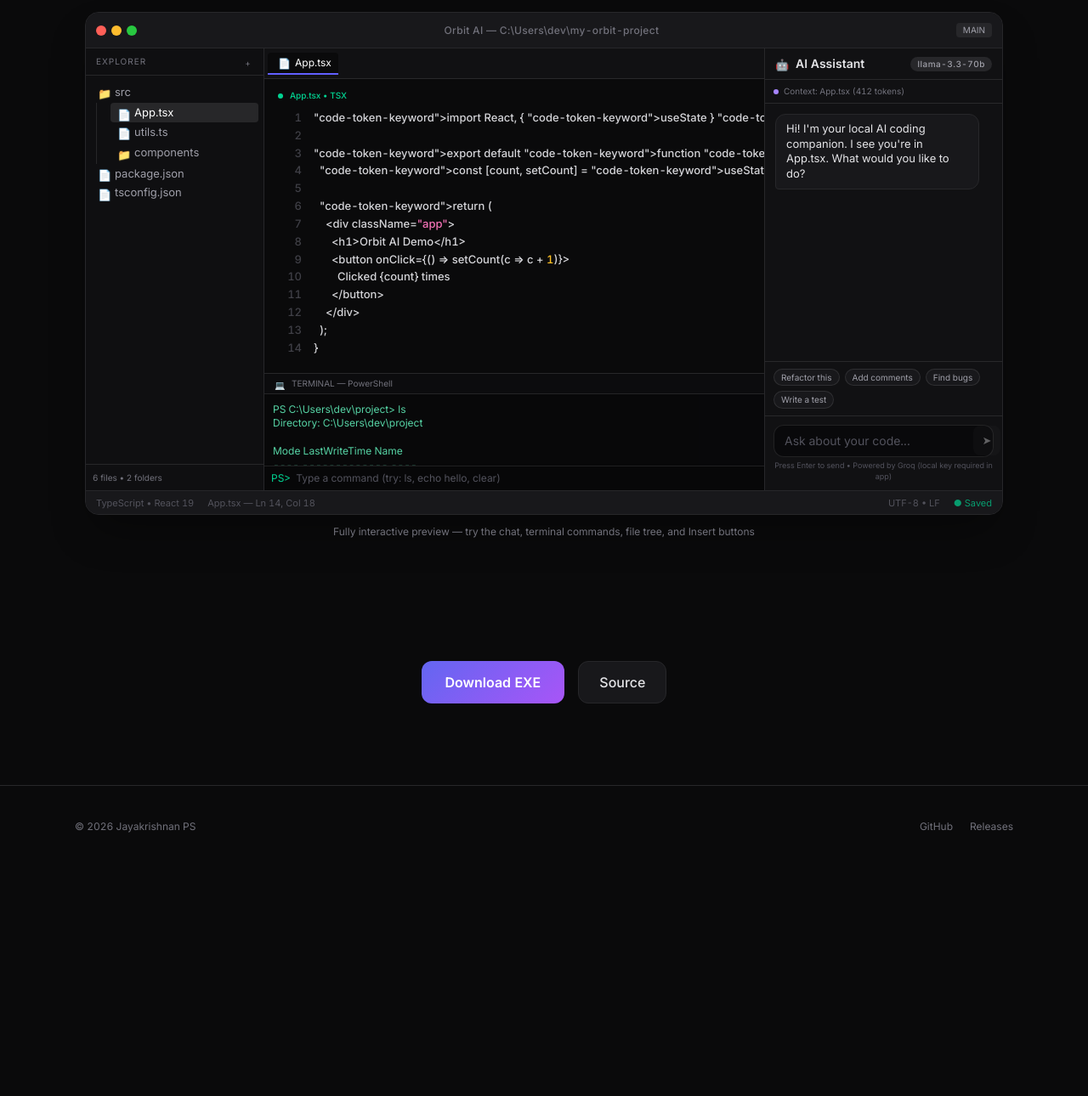
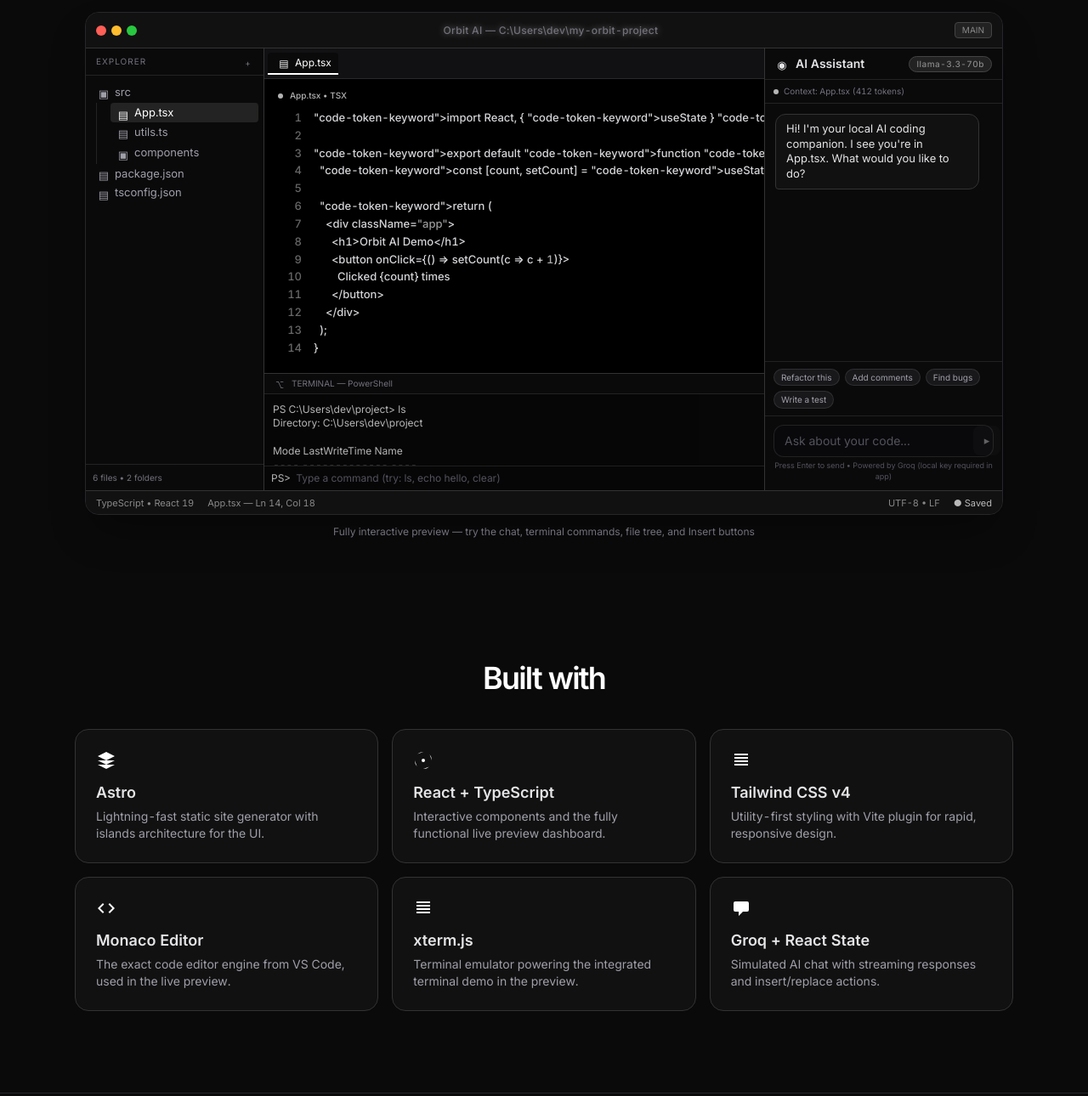
Before and after one commit to jayakrishnanps/orbit-ai, an Astro site in the folder marketing/: page / in a window 1280 px wide. Shown: the part 417-1707 px from the top of the page at 85% size. Before the commit the page ends 1438 px from the top, so only its background shows below. Built offline with nearby package versions, Linux system fonts and the light colour scheme; Astro itself is replaced by a stand-in of ours.

Commit message:
feat(marketing): update UI components.

```diff
--- /dev/null
+++ b/marketing/src/components/AnimatedHeading.tsx
@@ -0,0 +1,49 @@
+import React, { useState, useEffect } from 'react';
+
+interface AnimatedHeadingProps {
+  text: string;
+  className?: string;
+}
+
+export default function AnimatedHeading({ text, className = '' }: AnimatedHeadingProps) {
+  const [blackIndex, setBlackIndex] = useState(-1);
+
+  useEffect(() => {
+    let timeouts: ReturnType<typeof setTimeout>[] = [];
+
+    const runAnimation = () => {
+      timeouts = [];
+      for (let scan = 0; scan < 3; scan++) {
+        for (let i = 0; i <= text.length; i++) {
+          const timeout = setTimeout(() => {
+            setBlackIndex(i === text.length ? -1 : i);
+          }, (scan * text.length + i) * 70);
+          timeouts.push(timeout);
+        }
+      }
+      // After 3 scans, pause then repeat
+      const pauseTimeout = setTimeout(runAnimation, 3 * text.length * 70 + 1200);
+      timeouts.push(pauseTimeout);
+    };
+
+    runAnimation();
+
+    return () => {
+      timeouts.forEach(clearTimeout);
+    };
+  }, [text]);
+
+  return (
+    <h2 className={`text-4xl font-semibold tracking-tighter ${className}`}>
+      {text.split('').map((char, i) => (
+        <span
+          key={i}
+          className={i === blackIndex ? 'text-black' : 'text-white'}
+          style={{ transition: 'color 50ms linear' }}
+        >
+          {char}
+        </span>
+      ))}
+    </h2>
+  );
+}
--- a/marketing/src/components/AppPreview.tsx
+++ b/marketing/src/components/AppPreview.tsx
@@ -312,7 +312,7 @@
               onClick={() => toggleDir(node.name)}
               className="flex items-center gap-1.5 px-2 py-1 hover:bg-white/5 rounded cursor-pointer text-zinc-400"
             >
-              <span className="w-3.5 h-3.5 inline-block text-center">📁</span>
+              <span className="w-3.5 h-3.5 inline-block text-center">▣</span>
               <span className="text-[13px]">{node.name}</span>
             </div>
             {isExpanded && node.children && (
@@ -332,7 +332,7 @@
             isActive ? 'bg-white/10 text-white' : 'hover:bg-white/5 text-zinc-400'
           }`}
         >
-          <span className="w-3.5 h-3.5 inline-block text-center">📄</span>
+          <span className="w-3.5 h-3.5 inline-block text-center">▤</span>
           {node.name}
         </div>
       );
@@ -350,10 +350,10 @@
             <div className="w-3 h-3 rounded-full bg-[#febc2e]" />
             <div className="w-3 h-3 rounded-full bg-[#28c840]" />
           </div>
-          <div className="flex-1 text-center text-xs font-medium tracking-wide text-zinc-500">
+          <div className="flex-1 text-center text-xs font-medium tracking-wide text-zinc-500 title-orbit">
             Orbit AI — C:\Users\dev\my-orbit-project
           </div>
-          <div className="text-[10px] px-2 py-px bg-zinc-800 rounded text-zinc-400">MAIN</div>
+          <div className="text-[10px] px-2 py-px bg-[#222222] border border-[#444444] rounded text-[#888888]">MAIN</div>
         </div>
 
         <div className="app-content text-sm">
@@ -386,11 +386,11 @@
                   }}
                   className={`flex items-center gap-1.5 pl-3 pr-2 py-1 text-xs rounded-t cursor-pointer mr-0.5 border-b-2 ${
                     activeFile === tab
-                      ? 'bg-[#0a0a0b] border-indigo-500 text-white'
+                      ? 'bg-[#0a0a0b] border-white text-white'
                       : 'border-transparent text-zinc-400 hover:text-zinc-200'
                   }`}
                 >
-                  <span className="w-3.5 h-3.5 inline-block text-center">📄</span>
+                  <span className="w-3.5 h-3.5 inline-block text-center">▤</span>
                   {tab}
                   {tab !== 'App.tsx' && (
                     <span onClick={(e) => closeTab(tab, e)} className="w-3 h-3 inline-block text-center hover:text-white cursor-pointer">✕</span>
@@ -404,8 +404,8 @@
               id="editor-surface"
               className="ide-editor flex-1 p-3 overflow-auto font-medium leading-[1.45] mono text-[13px] text-zinc-200"
             >
-              <div className="flex items-center gap-2 text-[10px] text-emerald-400 mb-2 pl-1">
-                <div className="w-1.5 h-1.5 bg-emerald-400 rounded-full" />
+              <div className="flex items-center gap-2 text-[10px] text-white/70 mb-2 pl-1">
+                <div className="w-1.5 h-1.5 bg-white/70 rounded-full" />
                 {activeFile} • {SAMPLE_FILES[activeFile]?.language.toUpperCase()}
               </div>
 
@@ -422,15 +422,15 @@
             {/* Integrated Terminal */}
             <div className="ide-terminal h-[138px] flex flex-col">
               <div className="px-3 py-1 text-[10px] text-zinc-500 border-b border-white/10 flex items-center gap-2">
-                <span className="w-3 h-3 inline-block text-center">💻</span> TERMINAL — PowerShell
+                <span className="w-3 h-3 inline-block text-center">⌥</span> TERMINAL — PowerShell
               </div>
-              <div className="flex-1 p-2.5 overflow-auto mono text-emerald-300/90 text-[12px] leading-snug bg-black/30">
+              <div className="flex-1 p-2.5 overflow-auto mono text-white/70 text-[12px] leading-snug bg-black/30">
                 {terminalLines.map((line, idx) => (
                   <div key={idx}>{line || '\u00A0'}</div>
                 ))}
               </div>
-              <div className="flex items-center border-t border-white/10 bg-black/40 px-2 text-emerald-300/90 mono text-xs">
-                <span className="text-emerald-400 mr-1.5">PS&gt;</span>
+              <div className="flex items-center border-t border-white/10 bg-black/40 px-2 text-white/70 mono text-xs">
+                <span className="text-white/70 mr-1.5">PS&gt;</span>
                 <input
                   value={terminalInput}
                   onChange={(e) => setTerminalInput(e.target.value)}
@@ -446,14 +446,14 @@
           <div className="ai-sidebar w-[280px] shrink-0 flex flex-col">
             <div className="px-3 py-2 border-b border-white/10 flex items-center justify-between">
               <div className="flex items-center gap-2">
-                <span className="w-4 h-4 inline-block text-center">🤖</span>
+                <span className="w-4 h-4 inline-block text-center">◉</span>
                 <span className="font-semibold text-sm">AI Assistant</span>
               </div>
               <div className="badge">llama-3.3-70b</div>
             </div>
 
             <div className="px-2.5 py-1.5 text-[10px] text-zinc-500 border-b border-white/10 flex items-center gap-1.5">
-              <div className="w-1.5 h-1.5 bg-violet-400 rounded-full" />
+              <div className="w-1.5 h-1.5 bg-white/70 rounded-full" />
               Context: {activeFile} (412 tokens)
             </div>
 
@@ -466,7 +466,7 @@
                   }`}>
                     {m.content}
                     {m.code && (
-                      <pre className="mt-2 p-2 bg-black/60 rounded text-[11px] overflow-x-auto text-emerald-200/90 border border-white/10">
+                      <pre className="mt-2 p-2 bg-black/60 rounded text-[11px] overflow-x-auto text-white/70 border border-white/10">
                         {m.code}
                       </pre>
                     )}
@@ -476,9 +476,9 @@
                     <div className="flex gap-1.5 justify-end mt-1.5 pr-0.5">
                       <button
                         onClick={() => insertCode(m.code!)}
-                        className="text-[10px] flex items-center gap-1 px-2.5 py-px rounded bg-indigo-500/90 hover:bg-indigo-500 active:bg-indigo-600 text-white transition"
+                        className="text-[10px] flex items-center gap-1 px-2.5 py-px rounded bg-black hover:bg-white/10 active:bg-white/20 text-white border border-white/50 transition" style={{boxShadow: '0 0 6px rgba(255,255,255,0.3)'}}
                       >
-                        <span className="w-3 h-3 inline-block text-center">→</span> Insert at cursor
+                        <span className="w-3 h-3 inline-block text-center">▷</span> Insert at cursor
                       </button>
                       <button
                         onClick={() => {
@@ -540,7 +540,7 @@
                   disabled={!chatInput.trim() || isReplying}
                   className="p-2 rounded-lg bg-white/5 hover:bg-white/10 disabled:opacity-40 transition"
                 >
-                  <span className="w-4 h-4 inline-block text-center">➤</span>
+                  <span className="w-4 h-4 inline-block text-center">▸</span>
                 </button>
               </div>
               <div className="text-[9px] text-center text-zinc-600 mt-1">Press Enter to send • Powered by Groq (local key required in app)</div>
@@ -554,14 +554,14 @@
           <div>{activeFile} — Ln {editorContent.split('\n').length}, Col 18</div>
           <div className="flex-1" />
           <div>UTF-8 • LF</div>
-          <div className="text-emerald-400/70">● Saved</div>
+          <div className="text-white/70">● Saved</div>
         </div>
       </div>
 
       {/* Toast */}
       {toast && (
         <div className="toast">
-          <span className="w-4 h-4 inline-block text-center text-emerald-400">✓</span> {toast}
+          <span className="w-4 h-4 inline-block text-center text-white">●</span> {toast}
         </div>
       )}
 
--- /dev/null
+++ b/marketing/src/components/BuiltWith.astro
@@ -0,0 +1,49 @@
+---
+// Built with section - black/white/grey premium theme, no emojis, glowing cards, white icons
+import AnimatedHeading from './AnimatedHeading';
+---
+
+<section id="built-with" class="section max-w-6xl mx-auto px-6">
+  <div class="text-center mb-10">
+    <AnimatedHeading text="Built with" className="text-3xl" client:load />
+  </div>
+
+  <div class="grid grid-cols-1 sm:grid-cols-2 lg:grid-cols-3 gap-4">
+    <!-- Site Tech -->
+    <div class="card rounded-2xl p-6 group hover:scale-[1.01] transition-transform">
+      <svg width="24" height="24" fill="white" viewBox="0 0 24 24" class="mb-3"><path d="M12 2L2 7l10 5 10-5-10-5zM2 17l10 5 10-5M2 12l10 5 10-5"/></svg>
+      <h3 class="font-semibold text-lg mb-1">Astro</h3>
+      <p class="text-sm text-zinc-400">Lightning-fast static site generator with islands architecture for the UI.</p>
+    </div>
+    <div class="card rounded-2xl p-6 group hover:scale-[1.01] transition-transform">
+      <svg width="24" height="24" fill="white" viewBox="0 0 24 24" class="mb-3"><circle cx="12" cy="12" r="2"/><path d="M12 2a10 10 0 00-6.88 2.5M12 22a10 10 0 006.88-2.5M2 12a10 10 0 002.5 6.88M22 12a10 10 0 00-2.5-6.88"/></svg>
+      <h3 class="font-semibold text-lg mb-1">React + TypeScript</h3>
+      <p class="text-sm text-zinc-400">Interactive components and the fully functional live preview dashboard.</p>
+    </div>
+    <div class="card rounded-2xl p-6 group hover:scale-[1.01] transition-transform">
+      <svg width="24" height="24" fill="white" viewBox="0 0 24 24" class="mb-3"><path d="M4 4h16v2H4V4zm0 4h16v2H4V8zm0 4h16v2H4v-2zm0 4h16v2H4v-2z"/></svg>
+      <h3 class="font-semibold text-lg mb-1">Tailwind CSS v4</h3>
+      <p class="text-sm text-zinc-400">Utility-first styling with Vite plugin for rapid, responsive design.</p>
+    </div>
+
+    <!-- Preview / App Emulation -->
+    <div class="card rounded-2xl p-6 group hover:scale-[1.01] transition-transform">
+      <svg width="24" height="24" fill="white" viewBox="0 0 24 24" class="mb-3"><path d="M9.4 16.6L4.8 12l4.6-4.6L8 6l-6 6 6 6 1.4-1.4zm5.2 0l4.6-4.6-4.6-4.6L16 6l6 6-6 6-1.4-1.4z"/></svg>
+      <h3 class="font-semibold text-lg mb-1">Monaco Editor</h3>
+      <p class="text-sm text-zinc-400">The exact code editor engine from VS Code, used in the live preview.</p>
+    </div>
+    <div class="card rounded-2xl p-6 group hover:scale-[1.01] transition-transform">
+      <svg width="24" height="24" fill="white" viewBox="0 0 24 24" class="mb-3"><path d="M4 4h16v2H4V4zm0 4h16v2H4V8zm0 4h16v2H4v-2zm0 4h16v2H4v-2z"/></svg>
+      <h3 class="font-semibold text-lg mb-1">xterm.js</h3>
+      <p class="text-sm text-zinc-400">Terminal emulator powering the integrated terminal demo in the preview.</p>
+    </div>
+    <div class="card rounded-2xl p-6 group hover:scale-[1.01] transition-transform">
+      <svg width="24" height="24" fill="white" viewBox="0 0 24 24" class="mb-3"><path d="M8 10h.01M12 10h.01M16 10h.01M9 16H5a2 2 0 01-2-2V6a2 2 0 012-2h14a2 2 0 012 2v8a2 2 0 01-2 2h-5l-5 5v-5z"/></svg>
+      <h3 class="font-semibold text-lg mb-1">Groq + React State</h3>
+      <p class="text-sm text-zinc-400">Simulated AI chat with streaming responses and insert/replace actions.</p>
+    </div>
+  </div>
+</section>
+
+
+</section>
--- a/marketing/src/components/Download.astro
+++ /dev/null
@@ -1,10 +0,0 @@
----
-// Download / CTA section for Orbit AI marketing site
----
-
-<section id="download" class="section max-w-4xl mx-auto px-6 text-center">
-  <div class="flex flex-col sm:flex-row gap-4 justify-center">
-    <a href="https://github.com/jayakrishnanps/orbit-ai/releases/download/v1.0.0/OrbitAI.exe" download class="btn-primary text-base px-9 py-3.5 justify-center">Download EXE</a>
-    <a href="https://github.com/jayakrishnanps/orbit-ai" target="_blank" class="btn-secondary text-base px-7 py-3.5 justify-center">Source</a>
-  </div>
-</section>
--- a/marketing/src/components/Footer.astro
+++ b/marketing/src/components/Footer.astro
@@ -1,12 +1,4 @@
 ---
 ---
 
-<footer class="border-t border-zinc-800 py-10 text-xs text-zinc-500">
-  <div class="max-w-6xl mx-auto px-6 flex flex-col md:flex-row items-center justify-between gap-y-3">
-    <div>© {new Date().getFullYear()} Jayakrishnan PS</div>
-    <div class="flex gap-x-5">
-      <a href="https://github.com/jayakrishnanps/orbit-ai" target="_blank" class="hover:text-zinc-300">GitHub</a>
-      <a href="https://github.com/jayakrishnanps/orbit-ai/releases" target="_blank" class="hover:text-zinc-300">Releases</a>
-    </div>
-  </div>
-</footer>
+<footer class="border-t border-zinc-800 py-6"></footer>
--- a/marketing/src/components/Hero.astro
+++ b/marketing/src/components/Hero.astro
@@ -2,12 +2,12 @@
 // Hero section for Orbit AI marketing site
 ---
 <section class="max-w-5xl mx-auto px-6 pt-20 pb-16 text-center">
-  <h1 class="text-6xl md:text-7xl font-semibold tracking-tighter leading-[0.95] mb-8">
+  <h1 class="text-6xl md:text-7xl font-semibold tracking-tighter leading-[0.95] mb-8 orbit-text">
     Orbit AI
   </h1>
 
   <div class="flex flex-col sm:flex-row items-center justify-center gap-4">
-    <a href="https://github.com/jayakrishnanps/orbit-ai/releases/download/v1.0.0/OrbitAI.exe" download class="btn-primary text-base px-8 py-3.5 w-full sm:w-auto justify-center">Download EXE</a>
+    <a href="https://github.com/jayakrishnanps/orbit-ai/releases/download/v1.0.0/OrbitAI.exe" download class="btn-primary text-base px-8 py-3.5 w-full sm:w-auto justify-center">Download</a>
 
     <a href="#showcase" class="btn-secondary text-base px-7 py-3.5 w-full sm:w-auto justify-center group">Preview</a>
   </div>
--- a/marketing/src/pages/index.astro
+++ b/marketing/src/pages/index.astro
@@ -3,7 +3,8 @@
 import Navbar from '../components/Navbar.astro';
 import Hero from '../components/Hero.astro';
 import AppPreview from '../components/AppPreview';
-import Download from '../components/Download.astro';
+import BuiltWith from '../components/BuiltWith.astro';
+import AnimatedHeading from '../components/AnimatedHeading';
 import Footer from '../components/Footer.astro';
 ---
 
@@ -14,12 +15,12 @@
   <!-- Interactive Dashboard Showcase -->
   <section id="showcase" class="max-w-7xl mx-auto px-6 pb-12">
     <div class="text-center mb-8">
-      <h2 class="text-4xl font-semibold tracking-tighter">Live Preview</h2>
+      <AnimatedHeading text="Live Preview" client:load />
     </div>
 
     <AppPreview client:load />
   </section>
 
-  <Download />
+  <BuiltWith />
   <Footer />
 </Layout>
--- a/marketing/src/styles/global.css
+++ b/marketing/src/styles/global.css
@@ -1,9 +1,9 @@
 @import "tailwindcss";
 
-/* Orbit AI Marketing — Refined dark professional theme */
+/* Orbit AI Marketing — Premium black & white theme with glows */
 :root {
-  --accent: #6366f1;
-  --accent2: #a855f7;
+  --accent: #ffffff;
+  --accent2: #cccccc;
 }
 
 body {
@@ -25,28 +25,29 @@
 
 /* Card styles for features / download */
 .card {
-  background-color: #18181b;
-  border: 1px solid #27272a;
+  background-color: #111111;
+  border: 1px solid #333333;
   transition: transform 0.2s cubic-bezier(0.4, 0, 0.2, 1),
               border-color 0.2s,
               box-shadow 0.2s;
 }
 
 .card:hover {
-  border-color: #3f3f46;
+  border-color: #555555;
   transform: translateY(-1px);
-  box-shadow: 0 10px 15px -3px rgb(0 0 0 / 0.1);
+  box-shadow: 0 0 15px rgba(255, 255, 255, 0.15);
 }
 
-/* Primary CTA button */
+/* Primary CTA button - black with glow */
 .btn-primary {
-  background: linear-gradient(135deg, #6366f1 0%, #a855f7 100%);
-  color: white;
+  background-color: #000000;
+  color: #ffffff;
   font-weight: 600;
   padding: 0.75rem 1.75rem;
   border-radius: 0.75rem;
   transition: all 0.2s cubic-bezier(0.4, 0.0, 0.2, 1);
-  box-shadow: 0 1px 2px rgb(0 0 0 / 0.05);
+  box-shadow: 0 0 8px rgba(255, 255, 255, 0.3);
+  border: 1px solid #ffffff;
   display: inline-flex;
   align-items: center;
   gap: 0.5rem;
@@ -54,13 +55,54 @@
 
 .btn-primary:hover {
   transform: translateY(-1px);
-  box-shadow: 0 4px 12px -2px rgb(99 102 241 / 0.4);
+  box-shadow: 0 0 16px rgba(255, 255, 255, 0.6);
+  background-color: #111111;
+}
+
+/* Lightweight animation for Orbit AI text - subtle pulse/glow in B&W */
+.orbit-text {
+  animation: orbit-pulse 4s ease-in-out infinite;
+  will-change: transform, text-shadow;
+}
+
+@keyframes orbit-pulse {
+  0%, 100% {
+    transform: scale(1);
+    text-shadow: 0 0 8px rgba(255, 255, 255, 0.3);
+  }
+  50% {
+    transform: scale(1.015);
+    text-shadow: 0 0 18px rgba(255, 255, 255, 0.6);
+  }
+}
+
+/* Lightweight animation for the Orbit AI text in the live preview titlebar - B&W */
+.title-orbit {
+  animation: title-glow 3.5s ease-in-out infinite;
+  will-change: text-shadow;
+}
+
+@keyframes title-glow {
+  0%, 100% {
+    text-shadow: 0 0 3px rgba(255, 255, 255, 0.2);
+  }
+  50% {
+    text-shadow: 0 0 10px rgba(255, 255, 255, 0.5);
+  }
+}
+
+/* Light animation for logo */
+.logo-orbit {
+  transition: transform 0.4s cubic-bezier(0.4, 0, 0.2, 1);
+}
+.logo-orbit:hover {
+  transform: rotate(8deg) scale(1.08);
 }
 
 .btn-secondary {
-  background-color: #18181b;
-  border: 1px solid #27272a;
-  color: #e4e4e7;
+  background-color: #111111;
+  border: 1px solid #333333;
+  color: #cccccc;
   font-weight: 500;
   padding: 0.75rem 1.5rem;
   border-radius: 0.75rem;
@@ -68,42 +110,50 @@
   display: inline-flex;
   align-items: center;
   gap: 0.5rem;
+  box-shadow: 0 0 6px rgba(255, 255, 255, 0.2);
 }
 
 .btn-secondary:hover {
-  background-color: #27272a;
-  border-color: #3f3f46;
+  background-color: #222222;
+  border-color: #555555;
+  box-shadow: 0 0 12px rgba(255, 255, 255, 0.4);
+  color: #ffffff;
 }
 
 /* Nav */
 .nav-link {
-  color: #a1a1aa;
+  color: #888888;
   transition: color 0.15s;
   font-weight: 500;
 }
 
 .nav-link:hover {
-  color: #f4f4f5;
+  color: #ffffff;
 }
 
-/* App preview window frame */
+/* App preview window frame - lively hover */
 .app-window {
   background-color: #111113;
   border: 1px solid #27272a;
   border-radius: 16px;
   box-shadow: 0 25px 50px -12px rgb(0 0 0 / 0.4);
   overflow: hidden;
+  transition: transform 0.2s ease, box-shadow 0.2s ease;
+}
+.app-window:hover {
+  transform: translateY(-3px);
+  box-shadow: 0 35px 70px -15px rgb(0 0 0 / 0.55);
 }
 
 .app-titlebar {
-  background-color: #18181b;
-  border-bottom: 1px solid #27272a;
+  background-color: #111111;
+  border-bottom: 1px solid #333333;
   height: 42px;
   display: flex;
   align-items: center;
   padding: 0 12px;
   font-size: 13px;
-  color: #71717a;
+  color: #888888;
   -webkit-app-region: drag;
   user-select: none;
 }
@@ -116,38 +166,39 @@
 
 /* IDE panes */
 .ide-sidebar {
-  background-color: #0f0f11;
-  border-right: 1px solid #27272a;
+  background-color: #0a0a0b;
+  border-right: 1px solid #333333;
 }
 
 .ide-editor {
-  background-color: #0a0a0b;
+  background-color: #000000;
   display: flex;
   flex-direction: column;
 }
 
 .ide-terminal {
-  background-color: #0c0c0e;
-  border-top: 1px solid #27272a;
+  background-color: #0a0a0b;
+  border-top: 1px solid #333333;
   font-size: 12px;
 }
 
 .ai-sidebar {
-  background-color: #111113;
-  border-left: 1px solid #27272a;
+  background-color: #0a0a0b;
+  border-left: 1px solid #333333;
   display: flex;
   flex-direction: column;
 }
 
-/* Chat bubbles */
+/* Chat bubbles - B&W */
 .chat-bubble-user {
-  background-color: #27272a;
+  background-color: #222222;
+  border: 1px solid #444444;
   border-radius: 12px 12px 4px 12px;
 }
 
 .chat-bubble-assistant {
-  background-color: #18181b;
-  border: 1px solid #27272a;
+  background-color: #111111;
+  border: 1px solid #333333;
   border-radius: 12px 12px 12px 4px;
 }
 
@@ -159,25 +210,25 @@
 
 .editor-gutter {
   width: 42px;
-  color: #3f3f46;
+  color: #666666;
   text-align: right;
   padding-right: 10px;
   user-select: none;
   flex-shrink: 0;
 }
 
-.code-token-keyword { color: #c084fc; }
-.code-token-function { color: #60a5fa; }
-.code-token-string { color: #f472b6; }
-.code-token-comment { color: #4b5563; font-style: italic; }
-.code-token-number { color: #fbbf24; }
+.code-token-keyword { color: #ffffff; font-weight: 600; }
+.code-token-function { color: #cccccc; }
+.code-token-string { color: #999999; }
+.code-token-comment { color: #666666; font-style: italic; }
+.code-token-number { color: #aaaaaa; }
 
 /* Status bar */
 .status-bar {
-  background-color: #18181b;
-  border-top: 1px solid #27272a;
+  background-color: #111111;
+  border-top: 1px solid #333333;
   font-size: 11px;
-  color: #52525b;
+  color: #888888;
   height: 28px;
   display: flex;
   align-items: center;
@@ -187,7 +238,7 @@
 
 /* Misc polish */
 .glass {
-  background: rgba(24, 24, 27, 0.8);
+  background: rgba(17, 17, 17, 0.8);
   backdrop-filter: blur(12px);
 }
 
@@ -195,22 +246,14 @@
   font-size: 10px;
   padding: 1px 8px;
   border-radius: 999px;
-  background: #27272a;
-  color: #a1a1aa;
+  background: #222222;
+  color: #888888;
   font-weight: 500;
   letter-spacing: 0.5px;
+  border: 1px solid #444444;
 }
 
-.feature-icon {
-  width: 42px;
-  height: 42px;
-  display: flex;
-  align-items: center;
-  justify-content: center;
-  border-radius: 10px;
-  background: linear-gradient(135deg, rgba(99,102,241,0.1) 0%, rgba(168,85,247,0.08) 100%);
-  color: #6366f1;
-}
+/* feature-icon removed as Features section is no longer used */
 
 /* Toast for demo actions */
 .toast {
@@ -218,13 +261,13 @@
   bottom: 24px;
   left: 50%;
   transform: translateX(-50%);
-  background: #18181b;
-  border: 1px solid #3f3f46;
-  color: #e4e4e7;
+  background: #000000;
+  border: 1px solid #ffffff;
+  color: #ffffff;
   padding: 10px 18px;
   border-radius: 999px;
   font-size: 13px;
-  box-shadow: 0 10px 15px -3px rgb(0 0 0 / 0.3);
+  box-shadow: 0 0 12px rgba(255, 255, 255, 0.4);
   z-index: 100;
   display: flex;
   align-items: center;
```
Also changed, not shown: marketing/src/components/Navbar.astro (+2 -6 lines).
